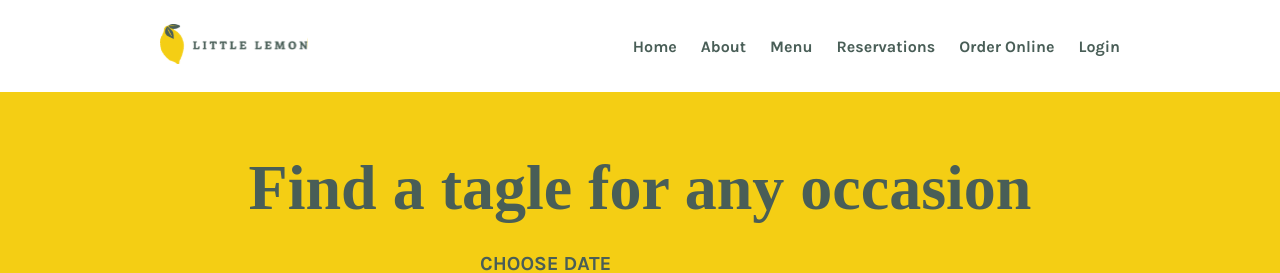
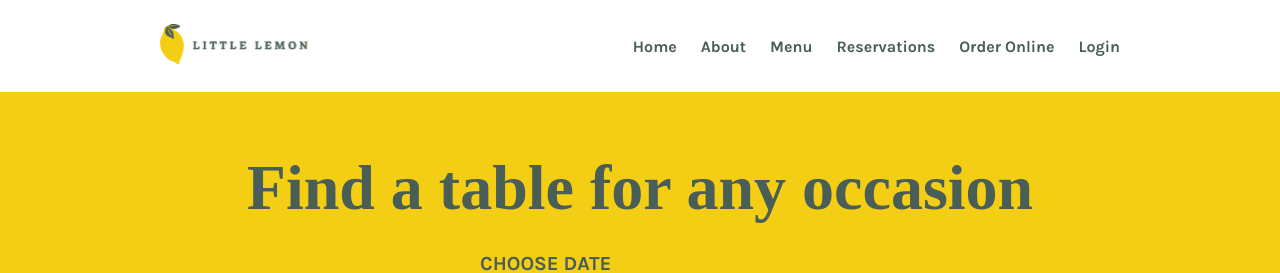
Before and after one commit to daquinoarthur/little-lemon-final-project-capstone, a React (Create React App) app: page /booking in a window 1280 px wide. Shown: the top 273 px of the page. Built offline with nearby package versions, Linux system fonts and the light colour scheme; a web font is replaced by a local one.

Commit message:
lifting up state to Booking parent component

```diff
--- a/src/components/BookingForm.js
+++ b/src/components/BookingForm.js
@@ -2,7 +2,10 @@ import { useEffect, useState } from "react";
 import "./BookingForm.css";
 import { Container } from "./Container";
 
-export function BookingForm() {
+export function BookingForm({
+  availableTimes = [],
+  updateAvailableTimes = () => null,
+}) {
   const [date, setDate] = useState("");
   const [time, setTime] = useState("17:00");
   const [guests, setGuests] = useState(1);
@@ -31,7 +34,7 @@ export function BookingForm() {
     <section className="booking">
       <Container>
         <h2 className="font__display booking__title">
-          Find a tagle for any occasion
+          Find a table for any occasion
         </h2>
         <form className="booking__form" onSubmit={handleSubmit}>
           <fieldset className="booking__form__fieldset">
@@ -62,14 +65,16 @@ export function BookingForm() {
                 className="booking__form__input booking__form__input--time"
                 id="res-time"
                 value={time}
-                onChange={(e) => setTime(e.target.value)}
+                onChange={(e) => {
+                  setTime(e.target.value);
+                  updateAvailableTimes(e.target.value);
+                }}
               >
-                <option value="17:00">17:00</option>
-                <option value="18:00">18:00</option>
-                <option value="19:00">19:00</option>
-                <option value="20:00">20:00</option>
-                <option value="21:00">21:00</option>
-                <option value="2:00">2:00</option>
+                {availableTimes.map((time) => (
+                  <option key={time} value={time}>
+                    {time}
+                  </option>
+                ))}
               </select>
             </div>
 
--- a/src/pages/Booking.js
+++ b/src/pages/Booking.js
@@ -1,11 +1,25 @@
+import { useReducer, useState } from "react";
 import { BookingForm } from "../components/BookingForm";
 import { Layout } from "../layouts/Layout";
 
+export function updateTimes(date) {
+  return ["17:00", "18:00", "19:00", "20:00", "21:00", "2:00"];
+}
+
+export function initializeTimes() {
+  return ["17:00", "18:00", "19:00", "20:00", "21:00", "2:00"];
+}
+
 export function Booking() {
+  const [availableTimes, dispatch] = useReducer(updateTimes, initializeTimes());
+
   return (
     <div>
       <Layout>
-        <BookingForm />
+        <BookingForm
+          availableTimes={availableTimes}
+          updateAvailableTimes={dispatch}
+        />
       </Layout>
     </div>
   );
```
